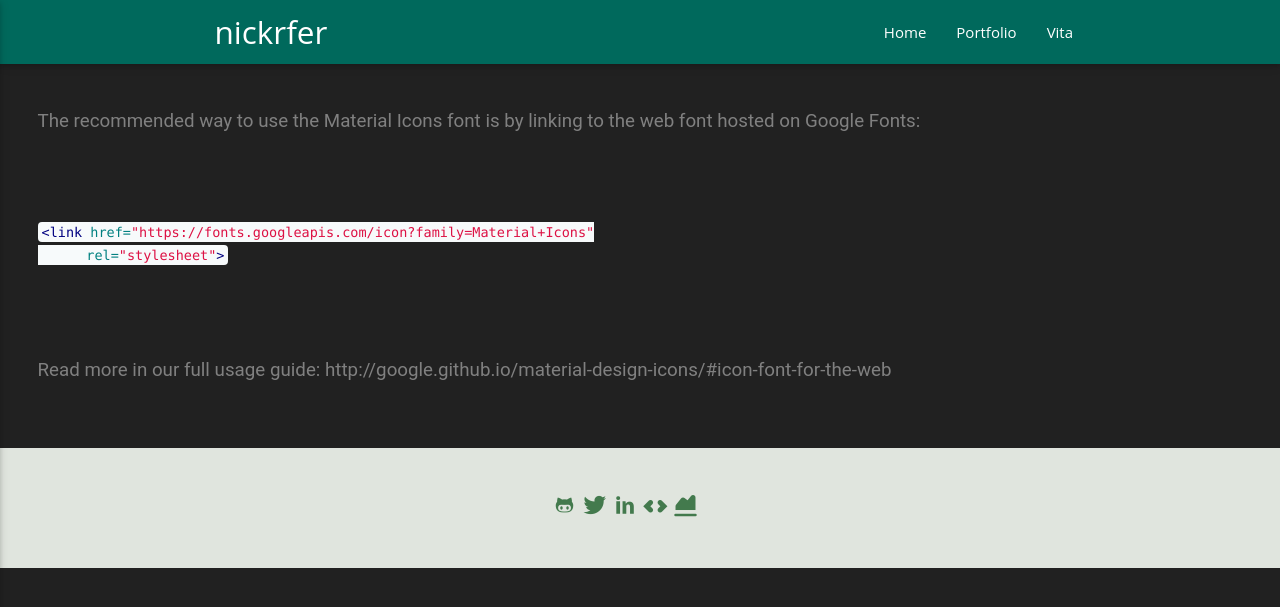
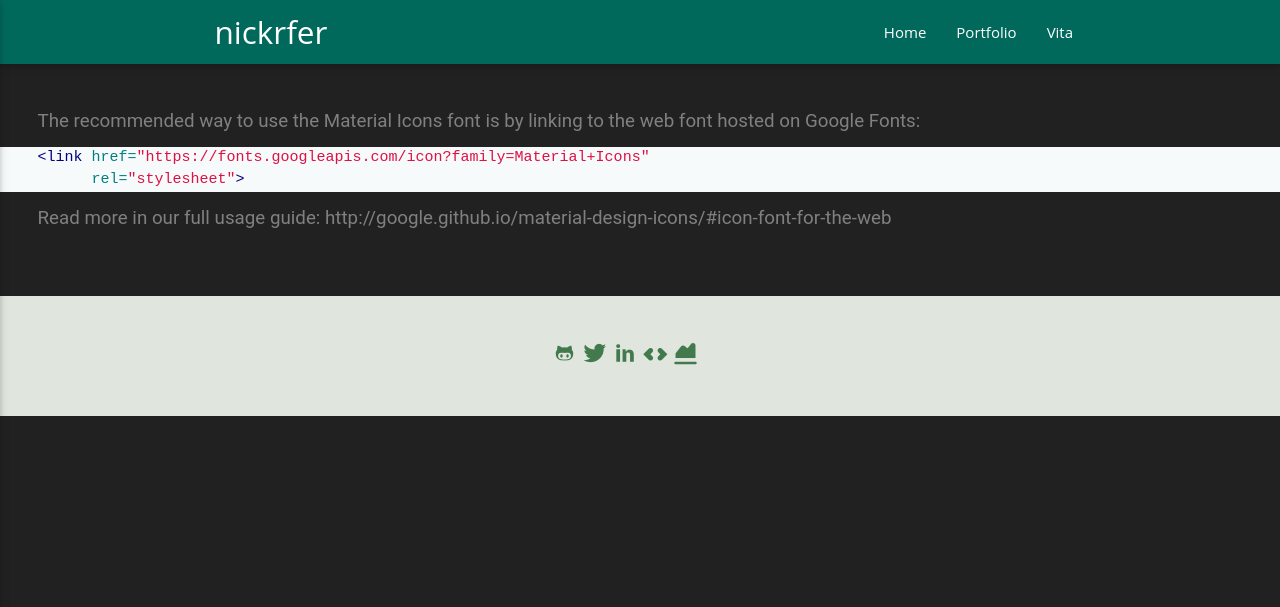
Before and after one commit to nickrfer/nickrfer.github.io, a Jekyll site: the page built from fonts/README.md, in a window 1280 px wide. Shown: the top 607 px of the page. Built offline with Jekyll 4.4.1, drawn with Linux system fonts in a browser that asks for light colours; our own code applies the rules of GitHub Pages for plain Markdown files; comment, search, counter and statistics services are not loaded.

```diff
--- a/_sass/vendor/_syntax-highlighting.scss
+++ b/_sass/vendor/_syntax-highlighting.scss
@@ -4,7 +4,8 @@
 .highlight {
   margin-left: -2.5rem;
   width: calc(100% + 5rem);
-  padding: 2.5rem;
+  padding-left: 2.5rem;
+  padding-right: 2.5rem;
 
   .highlighter-rouge & {
     //background: #eef;
--- a/css/style.css
+++ b/css/style.css
@@ -39,17 +39,8 @@
 .post ul li {
   list-style-type: disc;
 }
-code {
-    font-family: Menlo, Monaco, Consolas, "Courier New", monospace;
-    border: 1px solid #E3EDF3;
-    background-color: #F7FAFB;
-    padding: 2px 4px;
-    font-size: 90%;
-    border-radius: 4px;
-    -webkit-font-smoothing: antialiased;
-}
 .highlight {
-  background-color: none !important;
+  background-color: #F7FAFB !important;
   border: none !important;
 }
 code {
```
